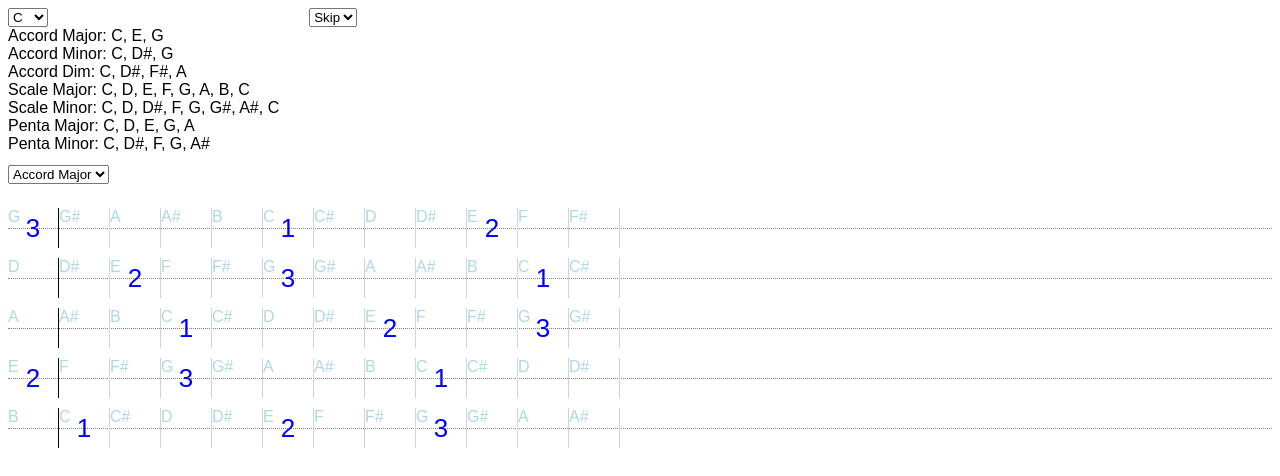
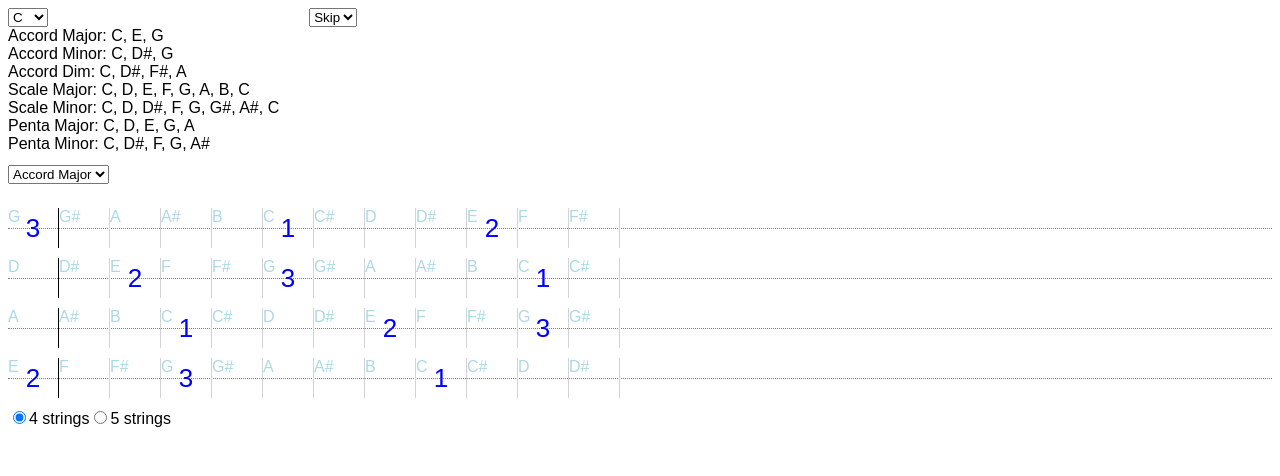
Before and after one commit to karudo/bass-notes, a React (Vite) app: page / in a window 1280 px wide. Shown: the top 476 px of the page. Built offline with nearby package versions, Linux system fonts and the light colour scheme.

Commit message:
update libs, strings change

```diff
--- a/src/App.jsx
+++ b/src/App.jsx
@@ -78,6 +78,7 @@ function StringRow({ note }) {
 }
 
 export default function App() {
+  const [strings, setStrings] = useState(4);
   const [curNote1, setCurNote1] = useState("C");
   const [curNote2, setCurNote2] = useState("");
   const [curScale1, setCurScale1] = useState(0);
@@ -150,9 +151,31 @@ export default function App() {
             <StringRow note="D" />
             <StringRow note="A" />
             <StringRow note="E" />
-            <StringRow note="B" />
+            {strings === 5 && <StringRow note="B" />}
           </Cont1.Provider>
         </Cont2.Provider>
+        <div>
+          <label>
+            <input
+              type="radio"
+              name="strings"
+              value="4"
+              checked={strings === 4}
+              onChange={() => setStrings(4)}
+            />
+            4 strings
+          </label>
+          <label>
+            <input
+              type="radio"
+              name="strings"
+              value="5"
+              checked={strings === 5}
+              onChange={() => setStrings(5)}
+            />
+            5 strings
+          </label>
+        </div>
       </div>
   );
 }
```
Also changed, not shown: package.json (+4 -4 lines), 2 other files (tests, documents, lock files or other folders).
